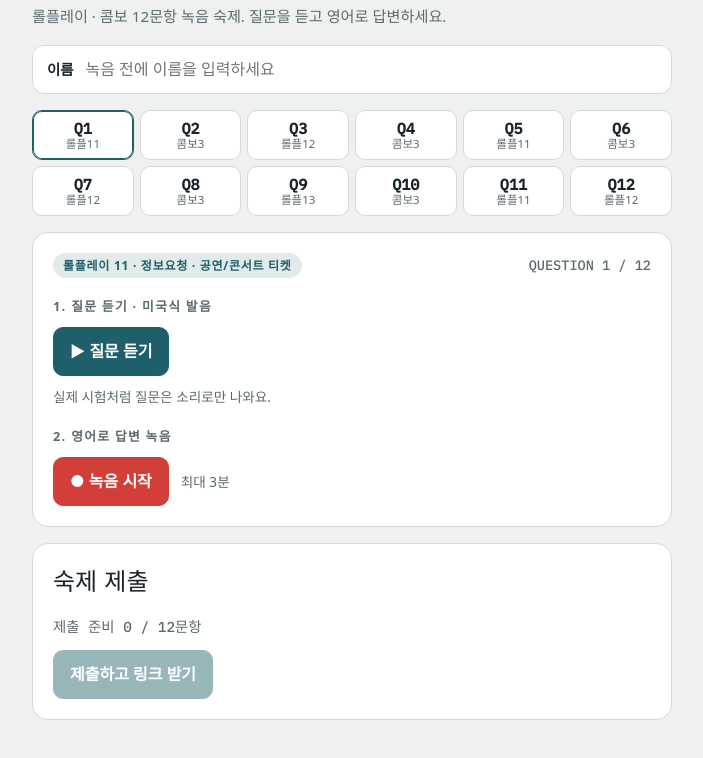
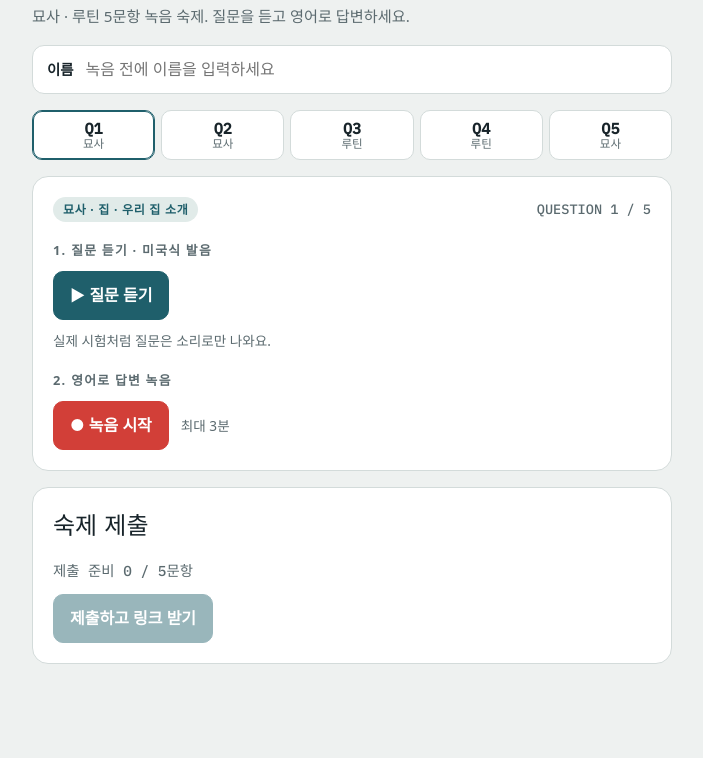
Before and after one commit to cleochoi/cleopic1, a plain HTML site: page index.html in a window 1280 px wide. Shown: the part 62-820 px from the top of the page, without its empty margins (288-991 px from the left). Drawn offline with Linux system fonts and the light colour scheme; a web font is replaced by a local one.

Commit message:
Add files via upload

```diff
--- a/index.html
+++ b/index.html
@@ -36,7 +36,7 @@ header{display:flex;flex-direction:column;gap:4px}
 .name label{font-weight:700;white-space:nowrap;font-size:.9rem}
 .name input{flex:1;min-width:0;border:0;background:transparent;color:var(--ink);font:inherit;outline:none}
 .name input[readonly]{color:var(--muted)}
-.tabs{display:grid;grid-template-columns:repeat(6,1fr);gap:6px}
+.tabs{display:grid;grid-template-columns:repeat(5,1fr);gap:6px}
 .tab{border:1px solid var(--line);background:var(--surface);color:var(--ink);border-radius:10px;padding:8px 0;font:inherit;cursor:pointer;display:flex;flex-direction:column;align-items:center;line-height:1.2}
 .tab b{font-family:var(--mono);font-size:.95rem}
 .tab span{font-size:.72rem;color:var(--muted)}
@@ -79,7 +79,7 @@ audio{width:100%}
 <div class="wrap">
   <header>
     <h1 class="brand">클레오픽<small>CleoPIc</small></h1>
-    <p class="sub">롤플레이 · 콤보 12문항 녹음 숙제. 질문을 듣고 영어로 답변하세요.</p>
+    <p class="sub">묘사 · 루틴 5문항 녹음 숙제. 질문을 듣고 영어로 답변하세요.</p>
   </header>
 
   <div class="warnbar" id="configWarn" hidden>선생님 설정이 아직 안 됐어요. index.html의 API_URL에 웹 앱 주소를 넣어주세요.</div>
@@ -111,18 +111,11 @@ audio{width:100%}
 const API_URL = "https://script.google.com/macros/s/AKfycbwKznD-iw20x4tDb2LKAv-cgoJEvTWt1bGat-k70oQodISMQLXJveL4Gcpe_FLt7w4j/exec";   // 예: https://script.google.com/macros/s/AKfy.../exec
 
 const QUESTIONS = [
-  {type:"롤플11", label:"롤플레이 11 · 정보요청 · 공연/콘서트 티켓", text:"I'd like to give you a situation and ask you to act it out. You want to buy tickets for a concert. Call the ticket office and ask three or four questions to get the information you need to buy the tickets."},
-  {type:"콤보3", label:"콤보 3 · 음악 감상 · 기억에 남는 공연", text:"Tell me about a memorable experience you had while listening to live music. When and where was it? Who were you with? What made that performance so special? Please describe everything in detail."},
-  {type:"롤플12", label:"롤플레이 12 · 문제해결 · 티켓 문제", text:"I'm sorry, but there is a problem I need you to resolve. When you arrived at the concert, you realized the tickets you bought were for the wrong date. Call the box office, explain the situation, and offer two or three alternatives to solve the problem."},
-  {type:"콤보3", label:"콤보 3 · 집 · 집의 변화", text:"Tell me about how your home has changed over the years. What did your home look like when you were a child, and how is it different now? Has your home changed in any special way? Please give me as many details as possible."},
-  {type:"롤플11", label:"롤플레이 11 · 정보요청 · 여행 계획 질문", text:"Your friend has just come back from a trip to another country. You are planning to visit the same place. Call your friend and ask three or four questions about the trip."},
-  {type:"콤보3", label:"콤보 3 · 해외/국내여행 · 여행 중 예상치 못한 일", text:"Tell me about something unexpected or unusual that happened while you were traveling. When and where did it happen? Who were you with? How did you deal with the situation? Please tell me the whole story from beginning to end."},
-  {type:"롤플12", label:"롤플레이 12 · 문제해결 · 호텔 예약 문제", text:"I'm sorry, but there is a problem I need you to resolve. When you arrived at the hotel, the staff told you that your reservation had been cancelled and no rooms are available. Explain the situation to the front desk clerk and offer two or three alternatives."},
-  {type:"콤보3", label:"콤보 3 · 영화보기 · 기억에 남는 영화 관람 경험", text:"Tell me about a memorable experience you had at a movie theater. Was there something funny, surprising, or disappointing that happened? What was the movie, and who were you with? Describe that day in detail."},
-  {type:"롤플13", label:"롤플레이 13 · 관련 경험 · 계획 변경 경험", text:"That's the end of the situation. Have you ever had a similar experience where your plans changed suddenly because of an unexpected problem? Tell me what happened and how you handled it. Please give me all the details."},
-  {type:"콤보3", label:"콤보 3 · 공원가기 · 공원에서 있었던 일", text:"Tell me about a memorable experience you had at a park. What did you do there, and who were you with? Why is that day still memorable to you? Please describe it in detail."},
-  {type:"롤플11", label:"롤플레이 11 · 정보요청 · 가구/전자제품 구매", text:"You want to buy a new piece of furniture for your home. Call the furniture store and ask three or four questions about the item you want to buy."},
-  {type:"롤플12", label:"롤플레이 12 · 문제해결 · 배송 제품 파손", text:"I'm sorry, but there is a problem I need you to resolve. The furniture you ordered was delivered, but it is damaged. Call the store, explain what happened, and suggest two or three ways to resolve the problem."}
+  {type:"묘사", label:"묘사 · 집 · 우리 집 소개", text:"Tell me about the home you live in. What does it look like? How many rooms does it have? Which room is your favorite, and why? Please describe your home in as much detail as possible."},
+  {type:"묘사", label:"묘사 · 동네 · 우리 동네", text:"Describe the neighborhood you live in. What does it look like, and what kinds of buildings or places are there? What do you like most about your neighborhood? Please tell me in detail."},
+  {type:"루틴", label:"루틴 · 음악 감상 · 음악 듣는 습관", text:"When and where do you usually listen to music? How do you listen to it, for example on your phone or with speakers? What kind of music do you usually listen to? Tell me about your music listening routine in detail."},
+  {type:"루틴", label:"루틴 · 영화보기 · 영화 보는 날", text:"Tell me about what you usually do when you go to the movies. Who do you usually go with? What do you do before and after the movie? Please describe a typical day when you go to see a movie, from beginning to end."},
+  {type:"묘사", label:"묘사 · 공원 · 자주 가는 공원", text:"Tell me about a park you often go to. Where is it, and what does it look like? What kinds of things do people usually do there? Please describe the park in as much detail as possible."}
 ];
 const MAX_REPLAYS = 2;       // 첫 듣기 이후 다시 듣기 횟수
 const MAX_SECONDS = 180;     // 녹음 최대 3분
```
